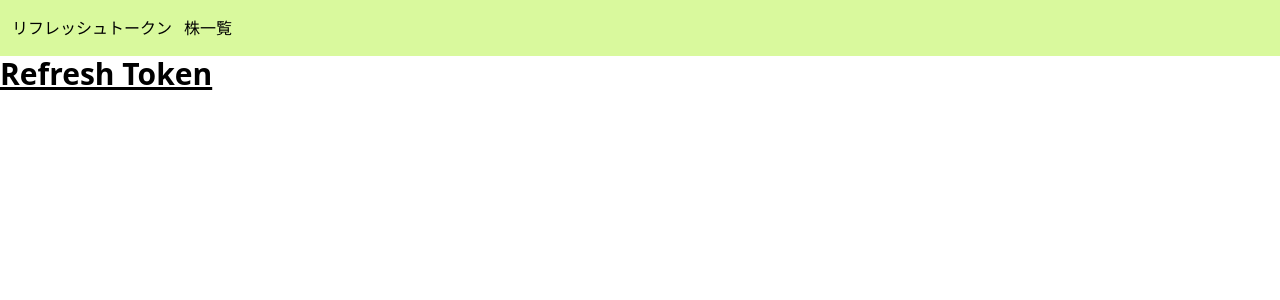
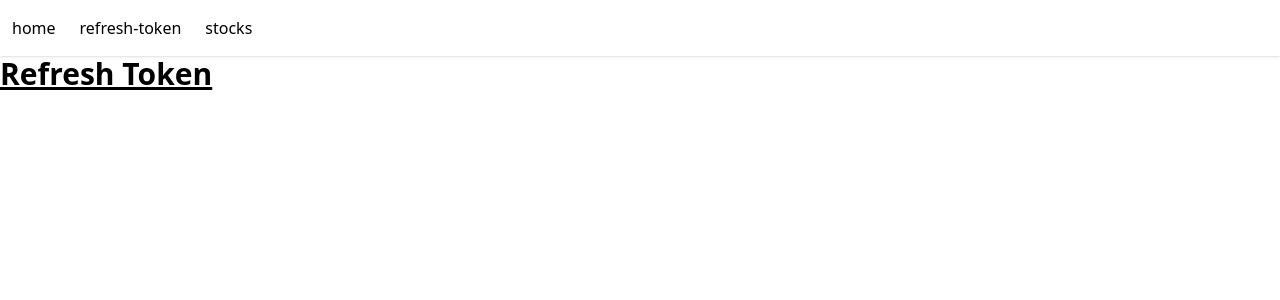
Before and after one commit to knarimatsu/react-sample-pagination, a React (Vite) app: page /refresh-token in a window 1280 px wide. Shown: the top 300 px of the page. Built offline with nearby package versions, Linux system fonts and the light colour scheme.

Commit message:
feat: create header contents

```diff
--- a/src/components/header.tsx
+++ b/src/components/header.tsx
@@ -1,12 +1,13 @@
 import { useTranslation } from "react-i18next";
+import { pageList } from "../libs/pageList";
 import { HeaderContents } from "../ui-parts/HeaderContents";
 
 export const Header = () => {
     const { t, i18n } = useTranslation();
     const contentList = [t("header.refreshToken"), t("header.stockList")];
     return (
-        <header className="h-14 bg-lime-200 flex items-center">
-            <HeaderContents contents={contentList} />
+        <header className="h-14 shadow flex items-center">
+            <HeaderContents contents={pageList} />
         </header>
     );
 };
--- /dev/null
+++ b/src/libs/pageList.tsx
@@ -0,0 +1,26 @@
+import Home from "../pages/Home";
+import RefreshToken from "../pages/RefreshToken";
+import StockList from "../pages/StockList";
+
+export type PageListType = {
+    name: string;
+    path: string;
+    component: JSX.Element;
+};
+export const pageList: PageListType[] = [
+    {
+        name: "home",
+        path: "/",
+        component: <Home />,
+    },
+    {
+        name: "refresh-token",
+        path: "/refresh-token",
+        component: <RefreshToken />,
+    },
+    {
+        name: "stocks",
+        path: "stocks",
+        component: <StockList />,
+    },
+];
--- a/src/main.tsx
+++ b/src/main.tsx
@@ -3,7 +3,11 @@ import ReactDOM from "react-dom/client";
 import App from "./pages/App";
 import "./index.css";
 import "./i18n/config";
-import { createBrowserRouter, RouterProvider } from "react-router-dom";
+import {
+    BrowserRouter,
+    createBrowserRouter,
+    RouterProvider,
+} from "react-router-dom";
 import RefreshToken from "./pages/RefreshToken";
 import StockList from "./pages/StockList";
 import { Header } from "./components/header";
@@ -22,9 +26,9 @@ const router = createBrowserRouter([
         element: <StockList />,
     },
 ]);
+
 ReactDOM.createRoot(document.getElementById("root") as HTMLElement).render(
     <React.StrictMode>
-        <Header />
-        <RouterProvider router={router} />
+        <App />
     </React.StrictMode>
 );
--- a/src/pages/App.tsx
+++ b/src/pages/App.tsx
@@ -1,9 +1,24 @@
+import { BrowserRouter, Route, Routes } from "react-router-dom";
 import { Header } from "../components/header";
+import { pageList } from "../libs/pageList";
+import Home from "./Home";
+import RefreshToken from "./RefreshToken";
+import StockList from "./StockList";
 
 function App() {
     return (
         <>
-            <h1 className="text-3xl font-bold underline">Hello world!</h1>
+            <BrowserRouter>
+                <Header />
+                <Routes>
+                    {pageList.map((page, key) => (
+                        <Route
+                            path={page.path}
+                            element={page.component}
+                        ></Route>
+                    ))}
+                </Routes>
+            </BrowserRouter>
         </>
     );
 }
--- /dev/null
+++ b/src/pages/Home.tsx
@@ -0,0 +1,5 @@
+const Home = () => {
+    return <h1>Home Component</h1>;
+};
+
+export default Home;
--- a/src/ui-parts/HeaderContents.tsx
+++ b/src/ui-parts/HeaderContents.tsx
@@ -1,15 +1,26 @@
 import { FC } from "react";
+import { Link } from "react-router-dom";
+import { PageListType } from "../libs/pageList";
 
 type Props = {
-    contents: string[];
+    contents: PageListType[];
 };
 export const HeaderContents: FC<Props> = (props) => {
     const { contents } = props;
+    const links = contents.map((content, key) => (
+        <div>
+            <Link className="m-3" to={content.path}>
+                {content.name}
+            </Link>
+        </div>
+    ));
     return (
         <>
-            {contents.map((content, id) => (
-                <li className="list-none ml-3" key={id}>
-                    {content}
+            {contents.map((content, key) => (
+                <li className="list-none" key={key}>
+                    <Link className="m-3" to={content.path}>
+                        {content.name}
+                    </Link>
                 </li>
             ))}
         </>
```
